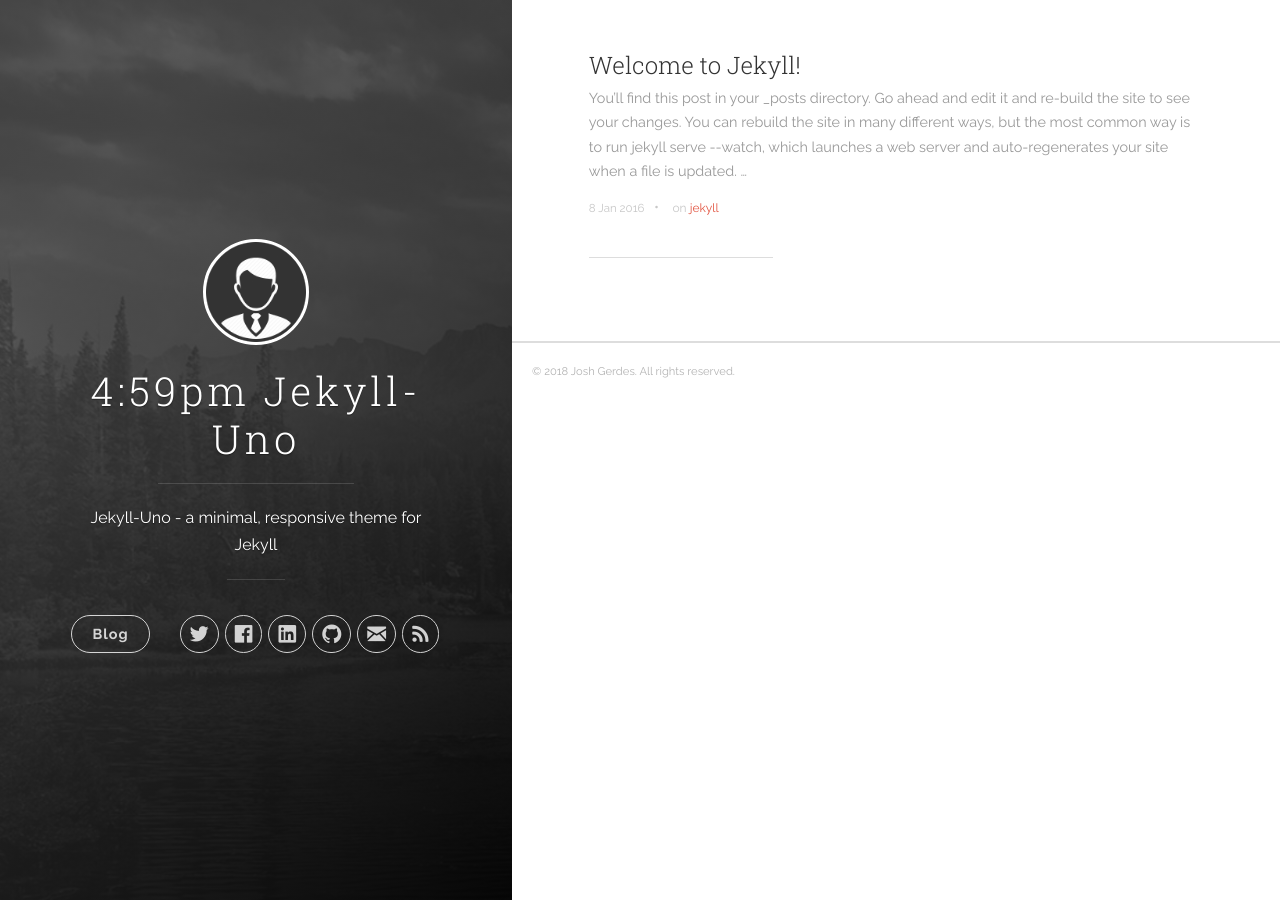
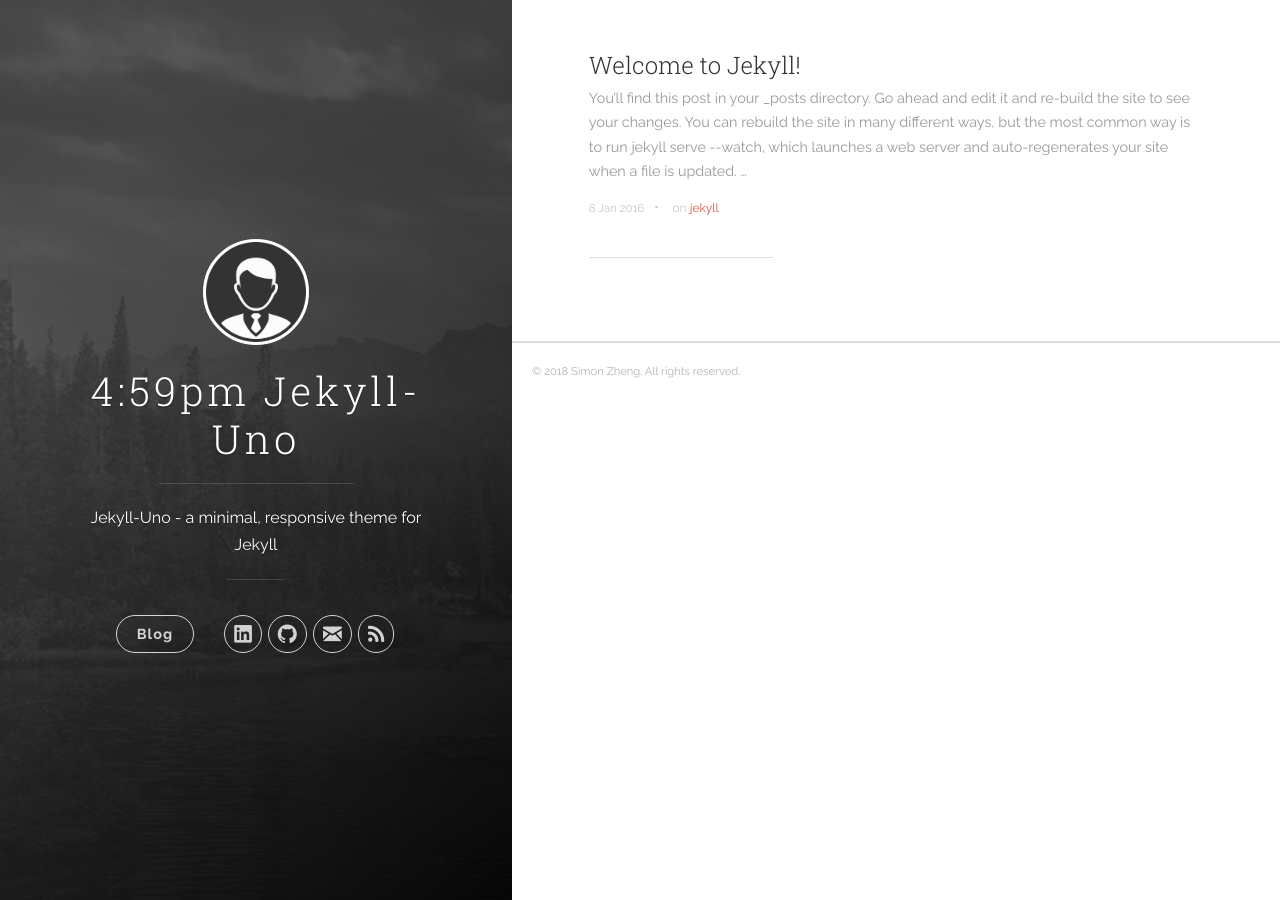
Before and after one commit to simonzheng/simonzheng.github.io, a Jekyll site: the page built from index.html, in a window 1280 px wide. Built offline with Jekyll 4.4.1, drawn with Linux system fonts in a browser that asks for light colours; nearby versions of some CDN libraries; the list of posts is cut into pages by our own code.

Commit message:
Add personal links

```diff
--- a/_config.yml
+++ b/_config.yml
@@ -7,12 +7,12 @@ baseurl: '/'
 # disqus_shortname: 'your-disqus-name'
 
 author:
-  name: 'Josh Gerdes'
-  email: josh@joshgerdes.com
-  twitter_username: joshgerdes
-  facebook_username: joshgerdes
-  github_username:  joshgerdes
-  linkedin_username:  joshgerdes
+  name: 'Simon Zheng'
+  email: simon@simonzheng.com
+#  twitter_username: ximonsin
+#  facebook_username: ninjah
+  github_username:  simonzheng
+  linkedin_username:  simonzheng
 
 defaults:
   -
```
